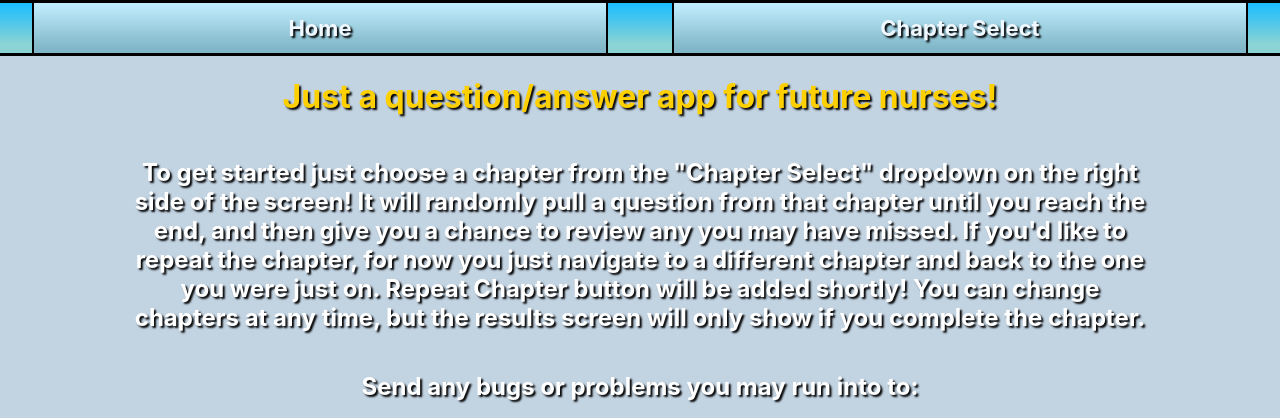
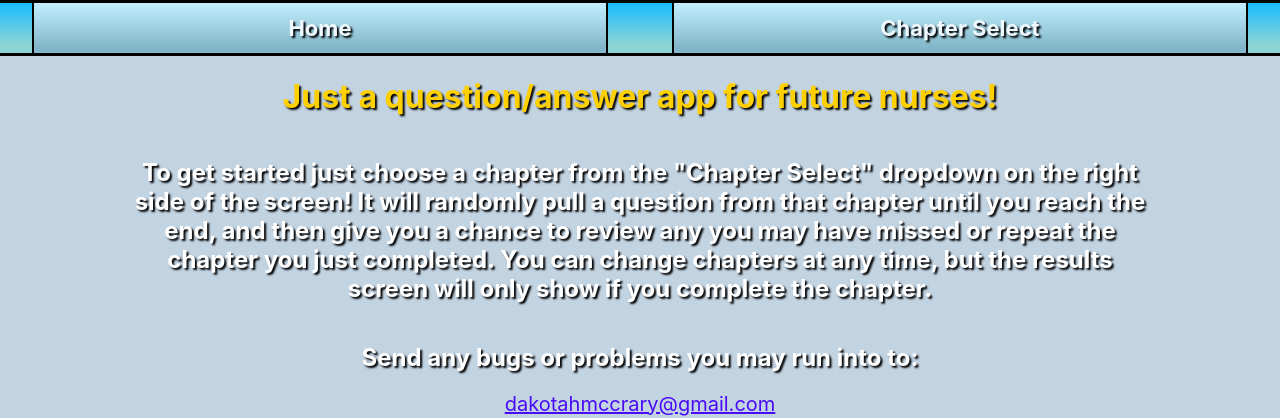
Before and after one commit to Xindref/multiple_choice_webapp, a React (Create React App) app: page /chapter_22 in a window 1280 px wide. Shown: the top 418 px of the page. Built offline with nearby package versions, Linux system fonts and the light colour scheme.

Commit message:
adjusted home page text to reflect current state of the app

```diff
--- a/src/Pages/Home.js
+++ b/src/Pages/Home.js
@@ -10,7 +10,7 @@ const Home = () => {
                 Just a question/answer app for future nurses!
             </h1>
             <h2>
-                To get started just choose a chapter from the "Chapter Select" dropdown on the right side of the screen! It will randomly pull a question from that chapter until you reach the end, and then give you a chance to review any you may have missed. If you'd like to repeat the chapter, for now you just navigate to a different chapter and back to the one you were just on. Repeat Chapter button will be added shortly! You can change chapters at any time, but the results screen will only show if you complete the chapter.
+                To get started just choose a chapter from the "Chapter Select" dropdown on the right side of the screen! It will randomly pull a question from that chapter until you reach the end, and then give you a chance to review any you may have missed or repeat the chapter you just completed. You can change chapters at any time, but the results screen will only show if you complete the chapter.
             </h2>
             <h2>
                 Send any bugs or problems you may run into to:
--- a/src/Pages/Results.module.css
+++ b/src/Pages/Results.module.css
@@ -131,7 +131,7 @@
     user-select: none;
 }
 
-@media (max-width: 500px) {
+@media (max-width: 600px) {
     .repeatChapterButton {
         width: 80%;
     }
```
